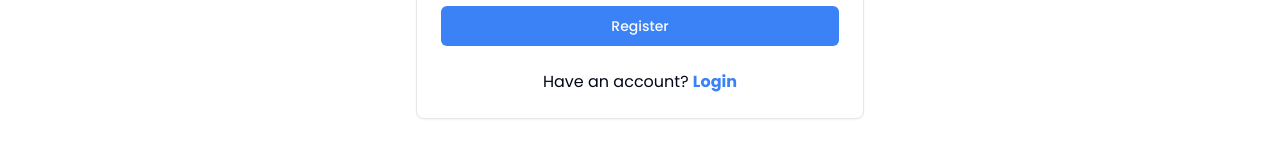
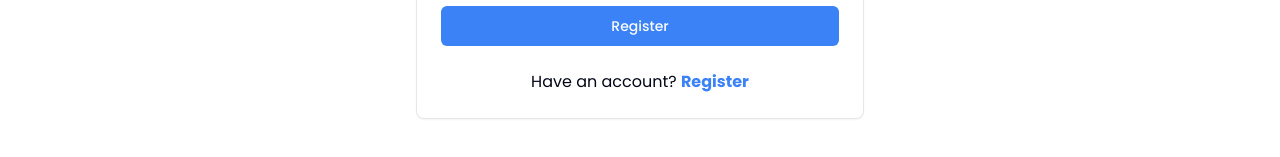
Before and after one commit to Ashakour1/Eventify, a React (Vite) app in the folder client/: page /login in a window 1280 px wide. Shown: the part 397-554 px from the top of the page. Built offline with nearby package versions, Linux system fonts and the light colour scheme.

Commit message:
Fix link to registration page in Header and LoginForm components

```diff
--- a/client/src/components/Header.jsx
+++ b/client/src/components/Header.jsx
@@ -21,7 +21,7 @@ const Header = () => {
             Contact Us
           </Link>
           <Button className="rounded-none bg-blue-500">
-            <Link to="/reg" >Get Started</Link>
+            <Link to="/register">Get Started</Link>
           </Button>
         </div>
       </div>
--- a/client/src/components/LoginForm.jsx
+++ b/client/src/components/LoginForm.jsx
@@ -70,8 +70,8 @@ const LoginForm = () => {
         </CardContent>
         <CardFooter className="justify-center flex items-center text-center">
           Have an account?&nbsp;
-          <Link to="/login" className="font-bold text-customBlue">
-            Login
+          <Link to="/register" className="font-bold text-customBlue">
+            Register
           </Link>
         </CardFooter>
       </Card>
```
